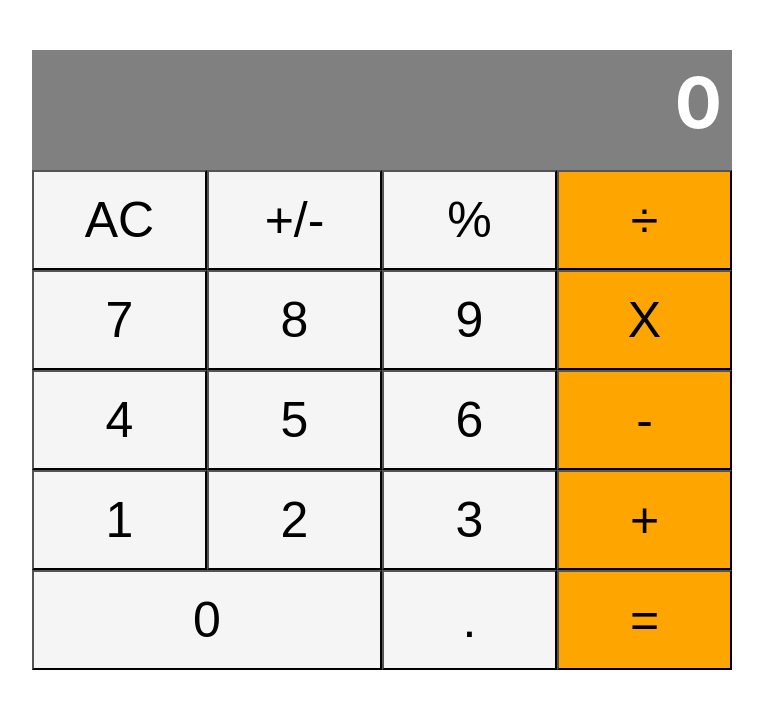
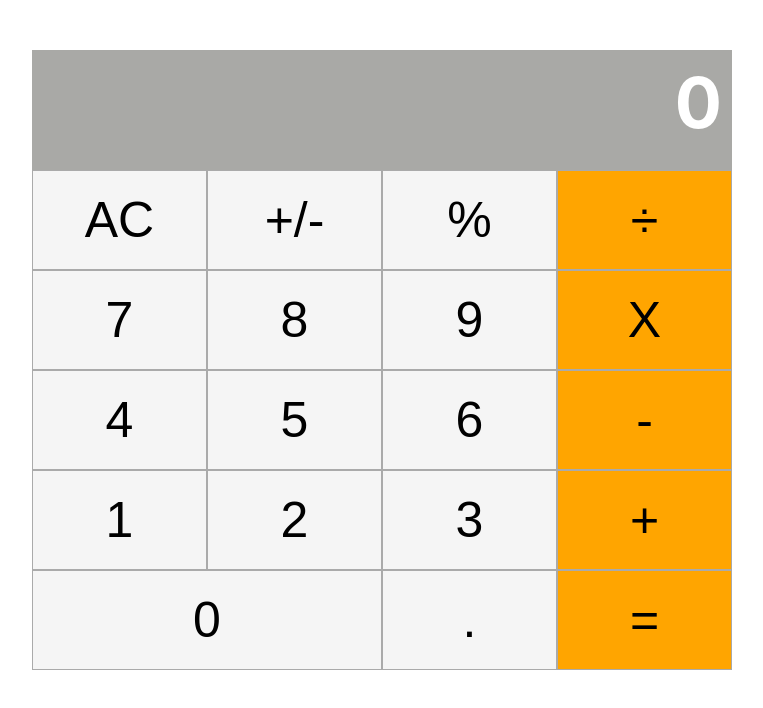
Before and after one commit to SamArsanios/calculator-app, a React (Create React App) app: page / in a window 1280 px wide. Shown: the top 708 px of the page, without its empty margins (258-1021 px from the left). Built offline with nearby package versions, Linux system fonts and the light colour scheme.

Commit message:
Add calculate default method

```diff
--- a/src/index.css
+++ b/src/index.css
@@ -25,6 +25,7 @@ body {
   width: 25%;
   cursor: pointer;
   font-size: 50px;
+  border: 1px solid #aaa;
 }
 
 .button-panel {
@@ -53,7 +54,7 @@ body {
 .display {
   width: 680px;
   height: 100px;
-  background-color: gray;
+  background-color: #a9a9a6;
   color: white;
   font-weight: bold;
   font-size: 70px;
--- a/src/logic/calculate.js
+++ b/src/logic/calculate.js
@@ -1,3 +1,5 @@
 const calculate = () => {
 
 };
+
+export default calculate;
```
